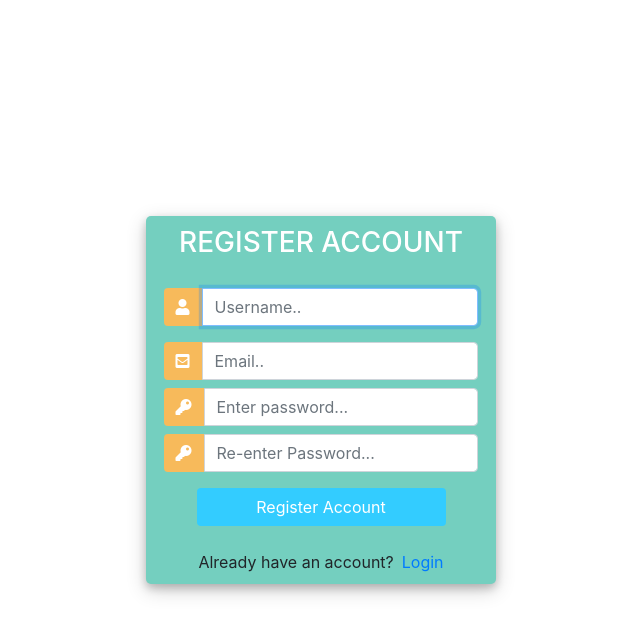
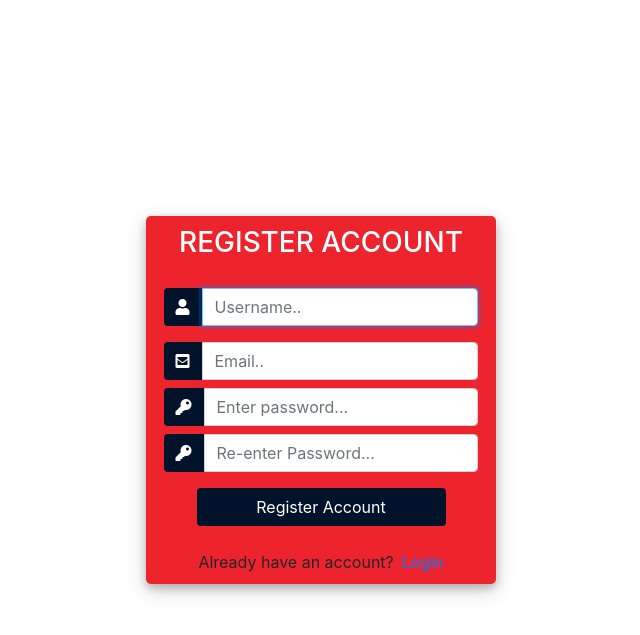
Before and after one commit to gudanggelo/skripsi, a Django app: page /register/ in a window 1280 px wide. Shown: the top 635 px of the page, without its empty margins (319-959 px from the left). Run offline with Django 3.2, Linux system fonts and the light colour scheme; some libraries are stand-ins or nearby versions.

Commit message:
ubah warna register dan login sesuai tema

```diff
--- a/mywebapp/mywebapp/forms.py
+++ b/mywebapp/mywebapp/forms.py
@@ -16,4 +16,4 @@
 class CreateUserForm(UserCreationForm):
 	class Meta:
 		model = User
-		fields = ['username', 'email', 'password1', 'password2']
+		fields = ['username', 'email','password1', 'password2']
--- a/mywebapp/mywebapp/views.py
+++ b/mywebapp/mywebapp/views.py
@@ -30,12 +30,11 @@
     form =CreateUserForm()
 
     if request.method == 'POST':
-        form = UserCreationForm(request.POST)
+        form = CreateUserForm(request.POST)
         if form.is_valid():
             form.save()
             user = form.cleaned_data.get('username')
             messages.success(request, 'Account was created for ' + user )
-
             return redirect('login')
 
     context ={'form':form}
--- a/mywebapp/templates/login.html
+++ b/mywebapp/templates/login.html
@@ -20,7 +20,7 @@
 			width: 350px;
 			margin-top: auto;
 			margin-bottom: auto;
-			background: #74cfbf;
+			background: #ed242e;
 			position: relative;
 			display: flex;
 			justify-content: center;
@@ -44,7 +44,7 @@
 
 		.login_btn {
 			width: 100%;
-			background: #33ccff !important;
+			background: #00132b !important;
 			color: white !important;
 		}
 		.login_btn:focus {
@@ -55,7 +55,7 @@
 			padding: 0 2rem;
 		}
 		.input-group-text {
-			background: #f7ba5b !important;
+			background: #00132b !important;
 			color: white !important;
 			border: 0 !important;
 			border-radius: 0.25rem 0 0 0.25rem !important;
--- a/mywebapp/templates/register.html
+++ b/mywebapp/templates/register.html
@@ -19,7 +19,7 @@
 			width: 350px;
 			margin-top: auto;
 			margin-bottom: auto;
-			background: #74cfbf;
+			background: #ed242e;
 			position: relative;
 			display: flex;
 			justify-content: center;
@@ -41,7 +41,7 @@
 		}
 		.login_btn {
 			width: 100%;
-			background: #33ccff !important;
+			background: #00132b !important;
 			color: white !important;
 		}
 		.login_btn:focus {
@@ -52,7 +52,7 @@
 			padding: 0 2rem;
 		}
 		.input-group-text {
-			background: #f7ba5b !important;
+			background: #00132b !important;
 			color: white !important;
 			border: 0 !important;
 			border-radius: 0.25rem 0 0 0.25rem !important;
```
Also changed, not shown: mywebapp/mywebapp/migrations/0001_initial.py (added), mywebapp/mywebapp/migrations/__init__.py (added).
